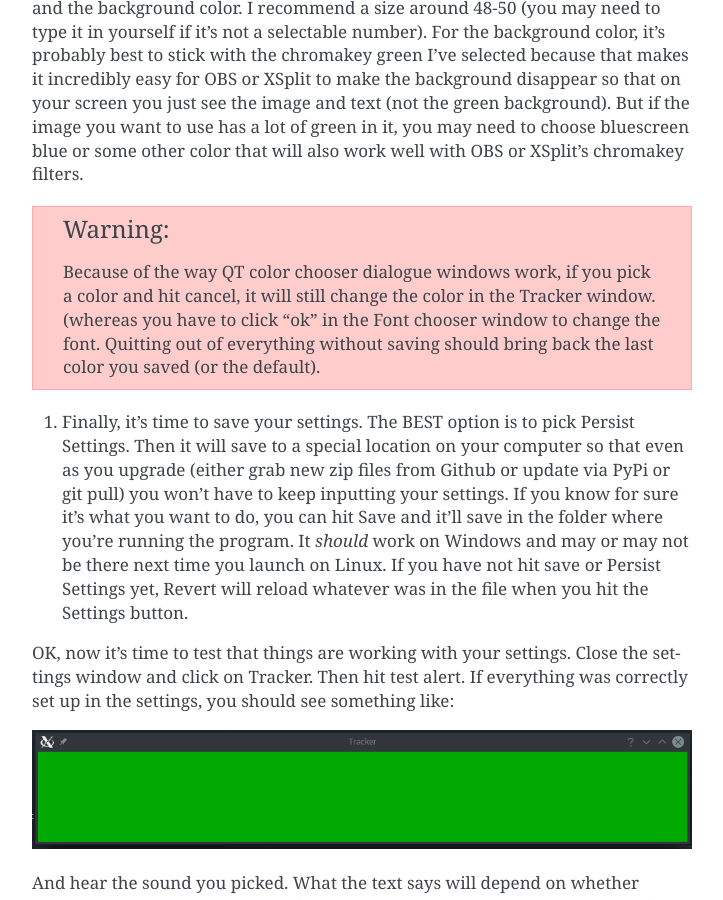
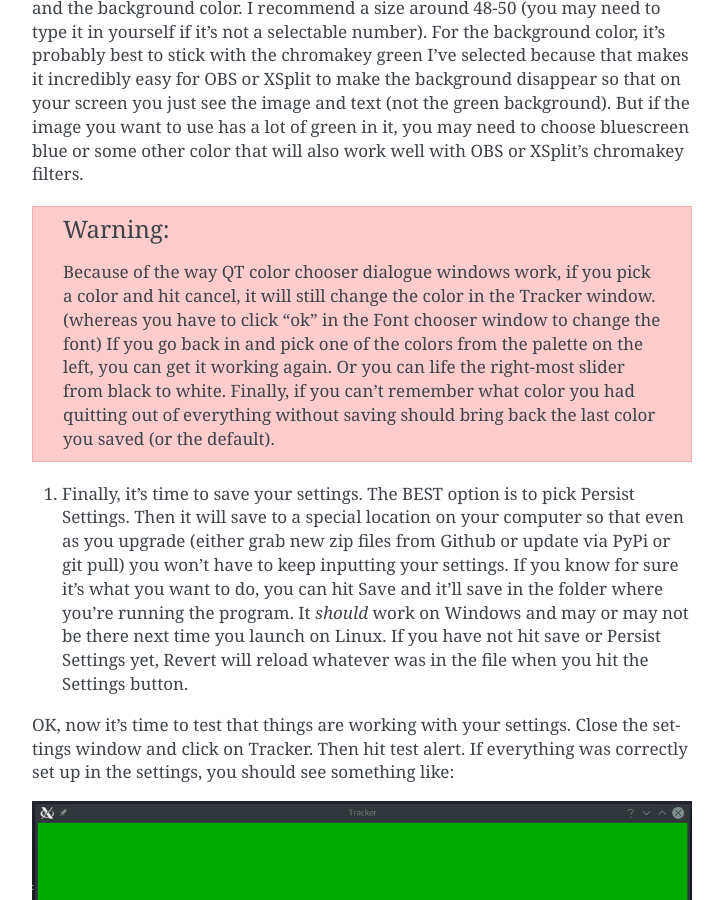
Before and after one commit to djotaku/ELDonationTracker, a Sphinx documentation site: the page built from docs/usage.rst, in a window 1280 px wide and 900 px high, scrolled down 2730 px. Shown: the whole window, without its empty margins (388-1111 px from the left). Built offline with Sphinx 7.4.7, drawn with Linux system fonts in a browser that asks for light colours.

Commit message:
Updated warning in usage instructions

```diff
--- a/docs/usage.rst
+++ b/docs/usage.rst
@@ -57,7 +57,7 @@ OBS or XSplit's chromakey filters.
 
 .. warning::
 
-    Because of the way QT color chooser dialogue windows work, if you pick a color and hit cancel, it will still change the color in the Tracker window. (whereas you have to click "ok" in the Font chooser window to change the font. Quitting out of everything without saving should bring back the last color you saved (or the default).
+    Because of the way QT color chooser dialogue windows work, if you pick a color and hit cancel, it will still change the color in the Tracker window. (whereas you have to click "ok" in the Font chooser window to change the font) If you go back in and pick one of the colors from the palette on the left, you can get it working again. Or you can life the right-most slider from black to white. Finally, if you can't remember what color you had quitting out of everything without saving should bring back the last color you saved (or the default).
 
 #. Finally, it's time to save your settings. The BEST option is to pick Persist Settings. Then it will save to a special location on your computer so that even as you upgrade (either grab new zip files from Github or update via PyPi or git pull) you won't have to keep inputting your settings. If you know for sure it's what you want to do, you can hit Save and it'll save in the folder where you're running the program. It *should* work on Windows and may or may not be there next time you launch on Linux. If you have not hit save or Persist Settings yet, Revert will reload whatever was in the file when you hit the Settings button.
 
```
